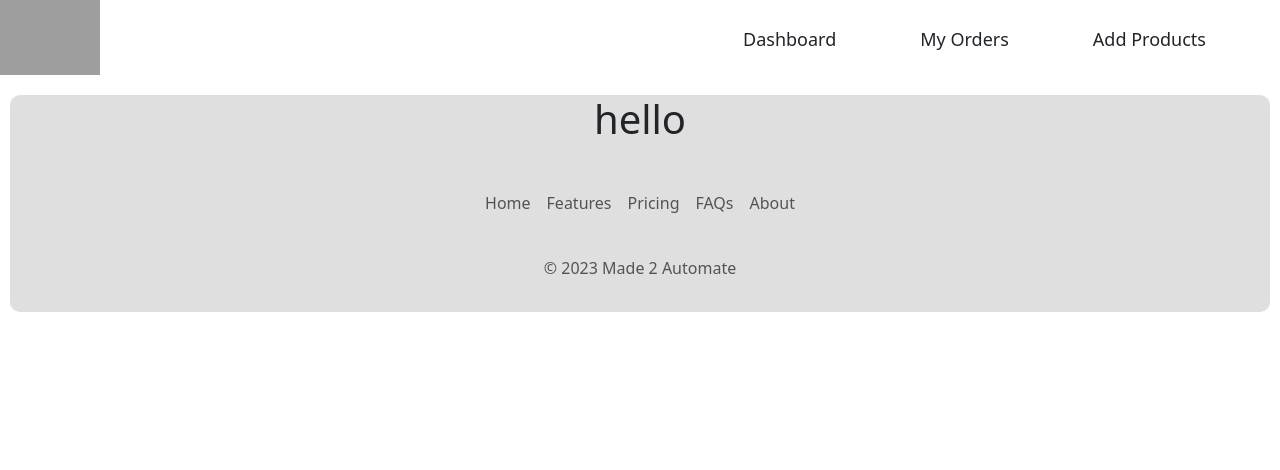
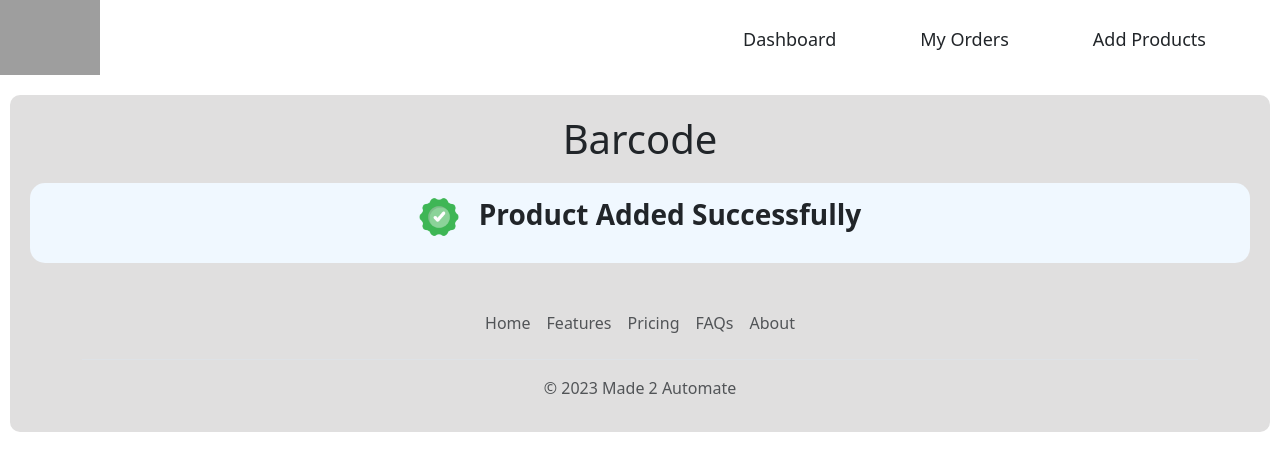
Before and after one commit to Sourz-101/made2automate, a React (Vite) app: page /add-product-page/barcode in a window 1280 px wide. Shown: the top 470 px of the page. Built offline with nearby package versions, Linux system fonts and the light colour scheme; grey boxes are pictures that could not be loaded.

Commit message:
random commit

```diff
--- a/src/components/addProduct/AddProductPage.jsx
+++ b/src/components/addProduct/AddProductPage.jsx
@@ -1,6 +1,7 @@
 import React, { useState, useRef } from "react";
-import "./AddProductFrom.css";
 import { Link, useHref } from "react-router-dom";
+import styles from "./AddProductPage.module.css";
+import Barcode from "./Barcode"
 
 function AddProductPage() {
   const Name = useRef();
@@ -8,17 +9,35 @@ function AddProductPage() {
   const Id = useRef();
   const Manufacturer = useRef();
   const Product = useRef();
-  const Quality = useRef();
+  const Quantity = useRef();
   const Category = useRef();
 
   const handleSubmit = (event) => {
     event.preventDefault();
 
+    const productImage = Image.current.value;
+    const productName = Name.current.value;
+    const productId = Id.current.value;
+    const productManufacturer = Manufacturer.current.value;
+    const productDescription = Product.current.value;
+    const productQuantity = Quantity.current.value;
+    const productCategory = Category.current.value;
+
+    <Barcode
+    productName ={productName}
+    productImage={productImage}
+    productId={productId}
+    productManufacturer={productManufacturer}
+    productDescription={productDescription}
+    productQuantity={productQuantity}
+    productCategory={productCategory}
+
+    />
   };
   return (
     <>
       <h1>Add Product</h1>
-      <form onSubmit={handleSubmit}>
+      <form className={styles.form} onSubmit={handleSubmit}>
         <label htmlFor="productImage">Upload Product Image:</label>
         <input
           type="file"
@@ -26,27 +45,20 @@ function AddProductPage() {
           name="productImage"
           accept="image/*"
           ref={Image}
+          className={styles.input}
         />
 
         <label htmlFor="productName">Product Name:</label>
-        <input
-          type="text"
-          id="productName"
-          name="productName"
-          ref={Name}
-        />
+        <input type="text" id="productName" name="productName" ref={Name} />
+
+
 
         <label htmlFor="productID">Product ID:</label>
-        <input
-          ref={Id}
-          type="text"
-          id="productID"
-          name="productID"
-        />
+        <input ref={Id} type="text" id="productID" name="productID" />
 
         <label htmlFor="manufacturerName">Manufacturer Name:</label>
         <input
-        ref={Manufacturer}
+          ref={Manufacturer}
           type="text"
           id="manufacturerName"
           name="manufacturerName"
@@ -54,7 +66,7 @@ function AddProductPage() {
 
         <label htmlFor="productDescription">Product Description:</label>
         <input
-        ref={Product}
+          ref={Product}
           type="text"
           id="productDescription"
           name="productDescription"
@@ -62,7 +74,7 @@ function AddProductPage() {
 
         <label htmlFor="productQuantity">Product Quantity:</label>
         <input
-        ref={Quality}
+          ref={Quantity}
           type="number"
           id="productQuantity"
           name="productQuantity"
@@ -73,12 +85,11 @@ function AddProductPage() {
           <option value="newStock">New Stock</option>
           <option value="oldStock">Old Stock</option>
         </select>
+
         <Link to="barcode">
-        <button type="submit">
-
-          Add Products
-
-        </button>
+          <button type="submit" className={styles.submitButton}>
+            Add Products
+          </button>
         </Link>
       </form>
     </>
--- a/src/components/addProduct/Barcode.jsx
+++ b/src/components/addProduct/Barcode.jsx
@@ -1,7 +1,30 @@
-function Barcode() {
-    return(
-        <h1>hello</h1>
-    );
+import { LuCheckCircle } from "react-icons/lu";
+import styles from "./Barcode.module.css";
+
+function Barcode({
+  productName,
+  productImage,
+  productId,
+  productManufacturer,
+  productDescription,
+  productQuantity,
+  productCategory,
+}) {
+  return (
+    <>
+    <h1>Barcode</h1>
+
+      <div className={styles.success}>
+        <p className={styles.successMsg}>
+          <img className={styles.img} src="/src/assets/success.png" />
+          Product Added Successfully
+        </p>
+      </div>
+
+
+
+    </>
+  );
 }
 
 export default Barcode;
--- /dev/null
+++ b/src/components/addProduct/Barcode.module.css
@@ -0,0 +1,24 @@
+h1 {
+    padding-top: 20px;
+}
+
+.success {
+    background-color: aliceblue;
+    margin: 20px;
+    padding: 10px;
+    border-radius: 15px;
+
+}
+
+.successMsg {
+    font-size: 28px;
+    font-weight: 600;
+    text-align: center;
+}
+
+.img{
+    width: 40px;
+    margin-right: 20px;
+}
+
+/*  */
--- a/src/components/myOrders/DisplayMyOrder.jsx
+++ b/src/components/myOrders/DisplayMyOrder.jsx
@@ -17,7 +17,7 @@ function DisplayMyOrder({ order }) {
 
         <div className={styles.detailDiv}>
           <p className={styles.price}>
-            Price: <span>{order.price}</span>
+            Price:<span> ₹{order.price}</span>
           </p>
           <p className={styles.cName}>
             Customer Name: <span>{order.customerName}</span>
--- a/src/components/myOrders/MyOrderPage.jsx
+++ b/src/components/myOrders/MyOrderPage.jsx
@@ -19,10 +19,10 @@ function MyOrderPage() {
       productName:
         "M18 Photoelectric Sensor NPN-NC PLUG-IN Type Sensing: 1 Meter II Make: DOLPHIN",
       description:
-        "M18 Photoelectric Sensor with IR(Infra-red) Lights helps in detection of any target that is opaque like Wood,Plastic,Rubber,Metal,Carbaord, etc.",
+        "M18 Photoelectric Sensor with IR(Infra-red) Lights helps in detection of any target that is opaque like Wood,Plastic,Rubber,Metal,Carbaord, etc. M18 Photoelectric Sensor with IR(Infra-red) Lights helps in detection of any target that is opaque like Wood,Plastic,Rubber,Metal,Carbaord, etc.",
       price: "550",
       customerName: "Gaurav Arora",
-      quantity: 10,
+      quantity: 12,
     },
     {
       imageLink:
@@ -30,7 +30,7 @@ function MyOrderPage() {
       productName:
         "Cyclic timer with unequal ON-OFF time + Relay Output, 6 time ranges",
       description:
-        "Used for control application where ON time and Off time can be adjusted for controlling the load which can be AC/DC Load.",
+        "Used for control application where ON time and Off time can be adjusted for controlling the load which can be AC/DC Load. Helps in detection of any target that is opaque like Wood,Plastic,Rubber,Metal,Carbaord, etc.",
       price: "600",
       customerName: "Swagat Sarkar",
       quantity: 2,
@@ -51,7 +51,7 @@ function MyOrderPage() {
         "https://i0.wp.com/made2automate.com/wp-content/uploads/2023/05/2-19.webp?fit=600%2C600&ssl=1",
       productName: "24VDC Relay OMRON MY2N-GS I 8 Pin Relay with Base",
       description:
-        "DC relay is used to switch loads like Motor or used in Control wiring. It needs a control signal which is of 24VDC to trigger.",
+        "DC relay is used to switch loads like Motor or used in Control wiring. It needs a control signal which is of 24VDC to trigger.DC relay is used to switch loads like Motor or used in Control wiring. It needs a control signal which is of 24VDC to trigger.",
       price: "350",
       customerName: "Sona Yadav",
       quantity: 20,
@@ -61,7 +61,7 @@ function MyOrderPage() {
         "https://i0.wp.com/made2automate.com/wp-content/uploads/2023/05/5-1.webp?fit=600%2C600&ssl=1",
       productName: "Optical Fiber Amplifier Sensor E3X-NA41",
       description:
-        "This Amplifier Converts the Light signal of Optical Fiber into Electrical signal which is a DC Signal which can be used to give to controller like PLC.",
+        "This Amplifier Converts the Light signal of Optical Fiber into Electrical signal which is a DC Signal which can be used to give to controller like PLC. This Amplifier Converts the Light signal of Optical Fiber into Electrical signal which is a DC Signal which can be used to give to controller like PLC.",
       price: "1,800",
       customerName: "Pranav Mathur",
       quantity: 1,
@@ -81,7 +81,7 @@ function MyOrderPage() {
         "https://i0.wp.com/made2automate.com/wp-content/uploads/2023/05/1-16.webp?fit=600%2C600&ssl=1",
       productName: "AC Contactor 3 Pole Rating: 32A I Make: SIBASS",
       description:
-        "AC contactor is used to switch heavy loads like Motor,AC or Heater. It needs a control signal which is of 220VAC to trigger.",
+        "AC contactor is used to switch heavy loads like Motor,AC or Heater. It needs a control signal which is of 220VAC to trigger. AC contactor is used to switch heavy loads like Motor,AC or Heater. It needs a control signal which is of 220VAC to trigger.",
       price: "500",
       customerName: "Rohit Banarjee",
       quantity: 4,
```
Also changed, not shown: src/assets/success.png (added), src/components/addProduct/AddProductPage.module.css (renamed from src/components/addProduct/AddProductFrom.css).
